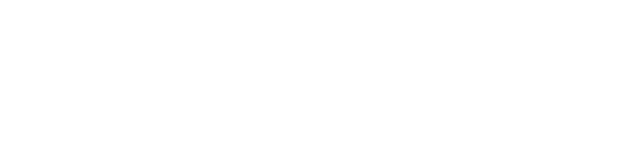
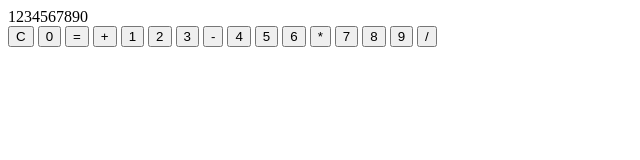
Before and after one commit to Nargroth108/calculator, a plain HTML site: page index.html in a window 1280 px wide. Shown: the whole page, without its empty margins (0-640 px from the left). Drawn offline with Linux system fonts and the light colour scheme.

Commit message:
Add calculator display and buttons

```diff
--- a/index.html
+++ b/index.html
@@ -8,7 +8,25 @@
 </head>
 <body>
     <div id="container">
-
+        <div id="display">1234567890</div>
+        <div id="btn-container">
+            <button>C</button>
+            <button>0</button>
+            <button>=</button>
+            <button>+</button>
+            <button>1</button>
+            <button>2</button>
+            <button>3</button>
+            <button>-</button>
+            <button>4</button>
+            <button>5</button>
+            <button>6</button>
+            <button>*</button>
+            <button>7</button>
+            <button>8</button>
+            <button>9</button>
+            <button>/</button>
+        </div>
     </div>
 </body>
 </html>
```
